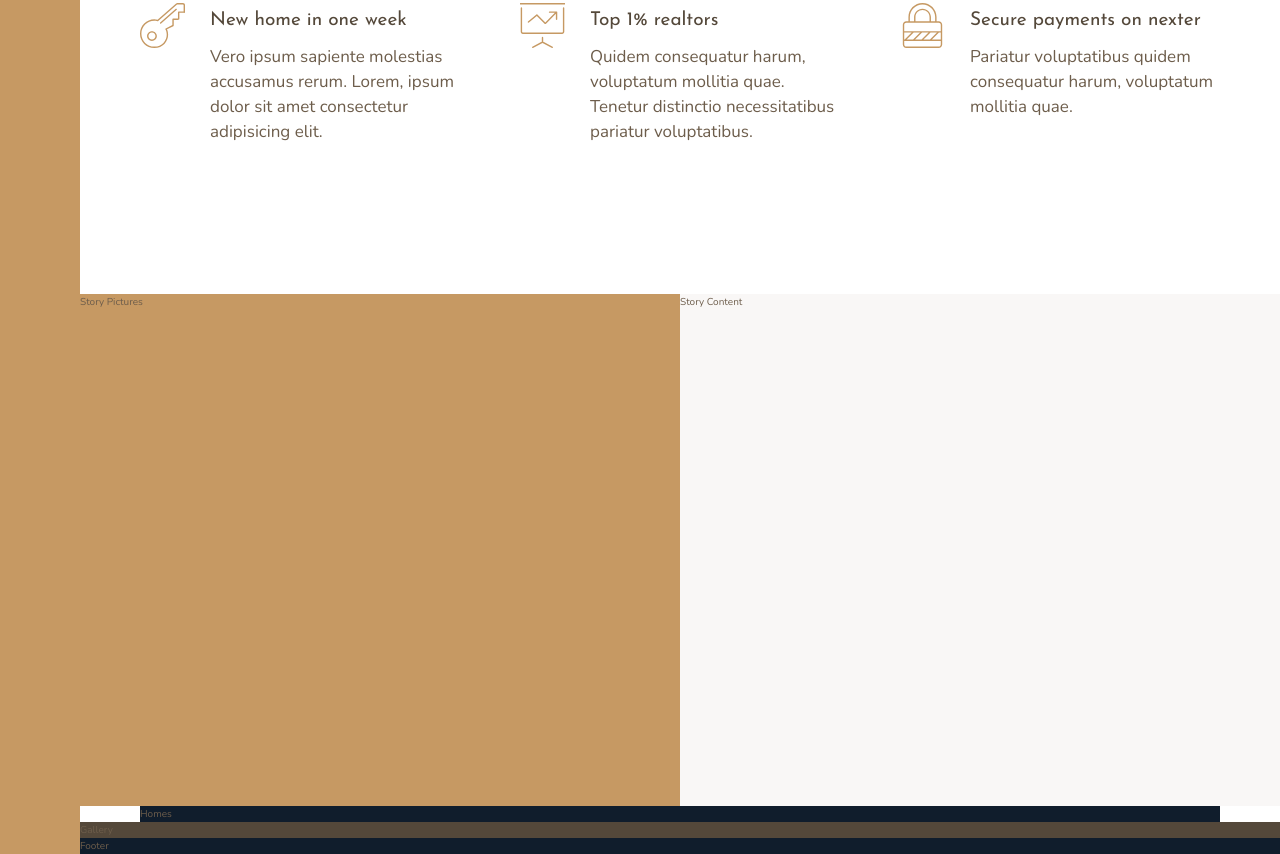
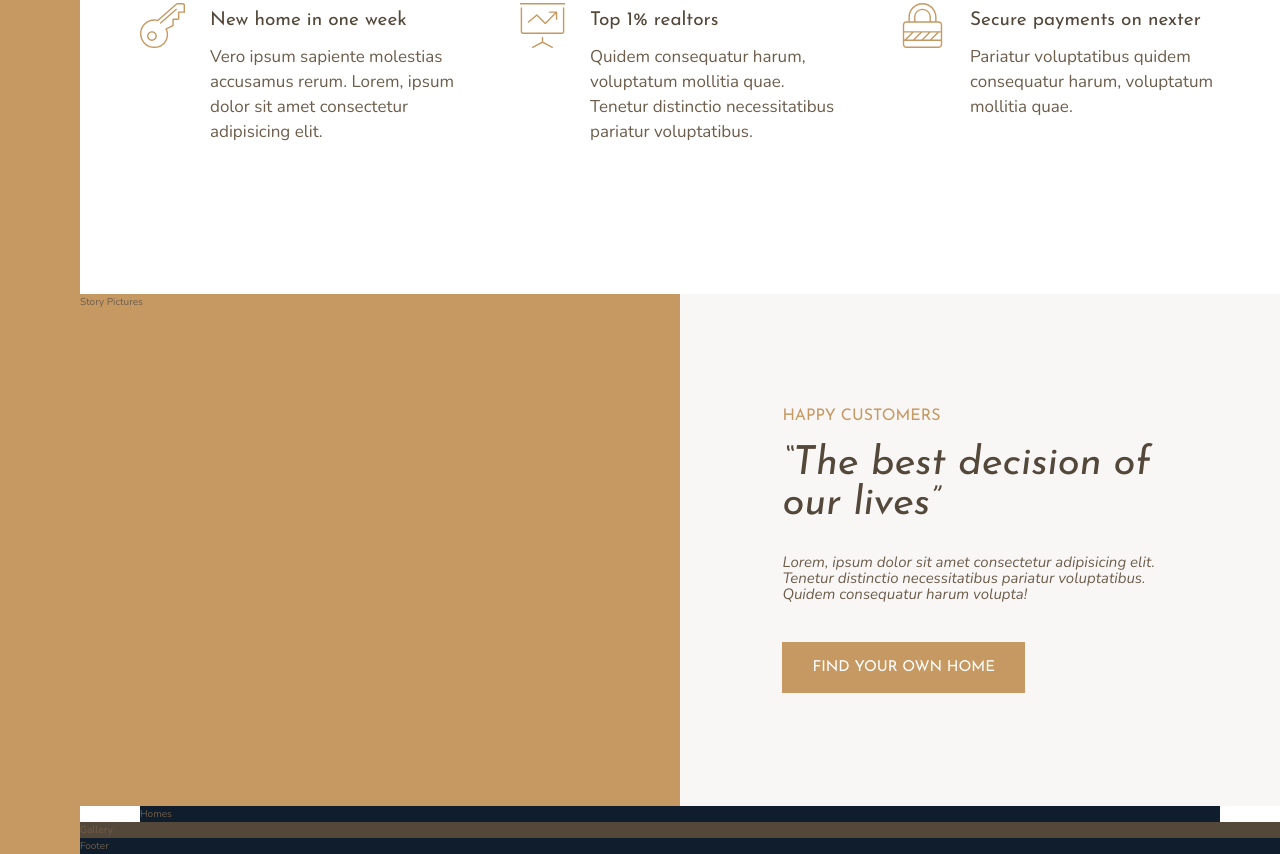
Before and after one commit to JodePalmer/nexter-project1, a website: page index.html in a window 1280 px wide. Shown: the part 968-1822 px from the top of the page. Drawn offline with nearby package versions, Linux system fonts and the light colour scheme.

Commit message:
add story content section

```diff
--- a/index.html
+++ b/index.html
@@ -74,7 +74,10 @@
         </div>
 
         <div class="story__content">
-            Story Content
+            <h3 class="heading-3 mb-sm">Happy Customers</h3>
+            <h2 class="heading-2--dark mb-md"> &ldquo;The best decision of our lives&rdquo;</h2>
+            <p class="story__text">Lorem, ipsum dolor sit amet consectetur adipisicing elit. Tenetur distinctio necessitatibus pariatur voluptatibus. Quidem consequatur harum volupta!</p>
+            <button class="btn">Find your own home</button>
         </div>
 
         <section class="homes">
--- a/sass/_story.scss
+++ b/sass/_story.scss
@@ -8,5 +8,17 @@
     &__content {
         background-color: $color-grey-light-1;
         grid-column: col-start 5 / full-end;
+
+        padding: 6rem 8vw;
+        display: flex;
+        flex-direction: column;
+        justify-content: center;
+        align-items: flex-start;
+    }
+
+    &__text {
+        font-size: 1.5rem;
+        font-style: italic;
+        margin-bottom: 4rem;
     }
 }
--- a/sass/_typography.scss
+++ b/sass/_typography.scss
@@ -8,11 +8,31 @@
 }
 
 .heading-2 {
-    @extend %heading;
+    &--light {
+        color: $color-grey-light-1;
+        font-family: $font-display;
+        font-style: italic;
+        font-weight: 400;
+        font-size: 4rem;
+        line-height: 1;
+    }
+
+    &--dark {
+        color: $color-grey-dark-1;
+        font-family: $font-display;
+        font-style: italic;
+        font-weight: 400;
+        font-size: 4rem;
+        line-height: 1;
+    }
+
 }
 
 .heading-3 {
     @extend %heading;
+    font-size: 1.6rem;
+    color: $color-primary;
+    text-transform: uppercase;
 }
 
 .heading-4 {
@@ -30,3 +50,38 @@
         font-size: 1.9rem;
     }
 }
+
+
+.btn {
+    background-color: $color-primary;
+    color: white;
+    border: none;
+    border-radius: 0;
+    font-family: $font-display;
+    font-size: 1.5rem;
+    text-transform: uppercase;
+    padding: 1.8rem 3rem;
+    cursor: pointer;
+    transition: all .2s;
+
+    &:hover {
+        background-color: $color-primary-dark;
+    }
+}
+
+
+.mb-sm {
+    margin-bottom: 2rem;
+}
+
+.mb-md {
+    margin-bottom: 3rem;
+}
+
+.mb-lg {
+    margin-bottom: 4rem;
+}
+
+.mb-hg {
+    margin-bottom: 8rem;
+}
```
Also changed, not shown: css/style.css.
